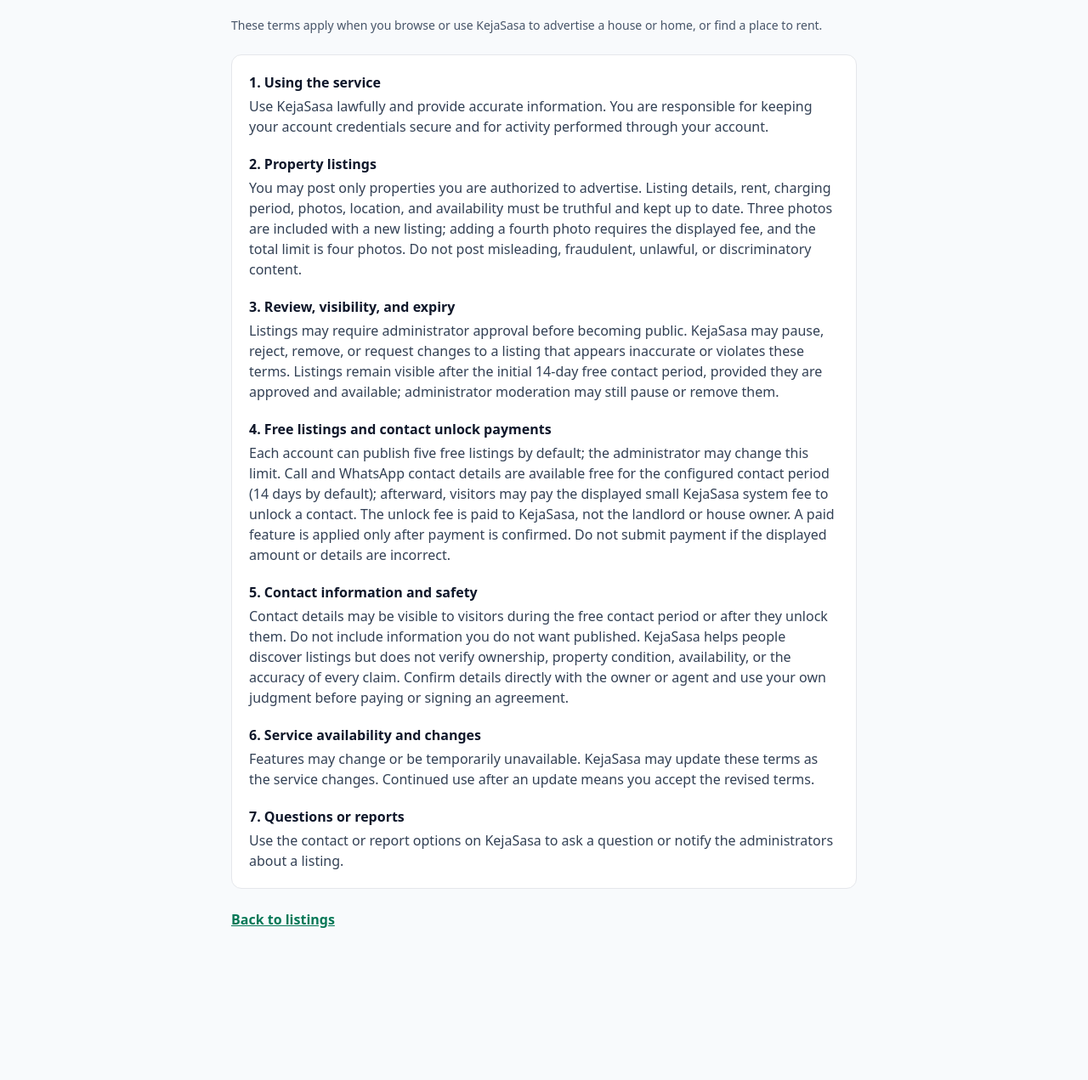
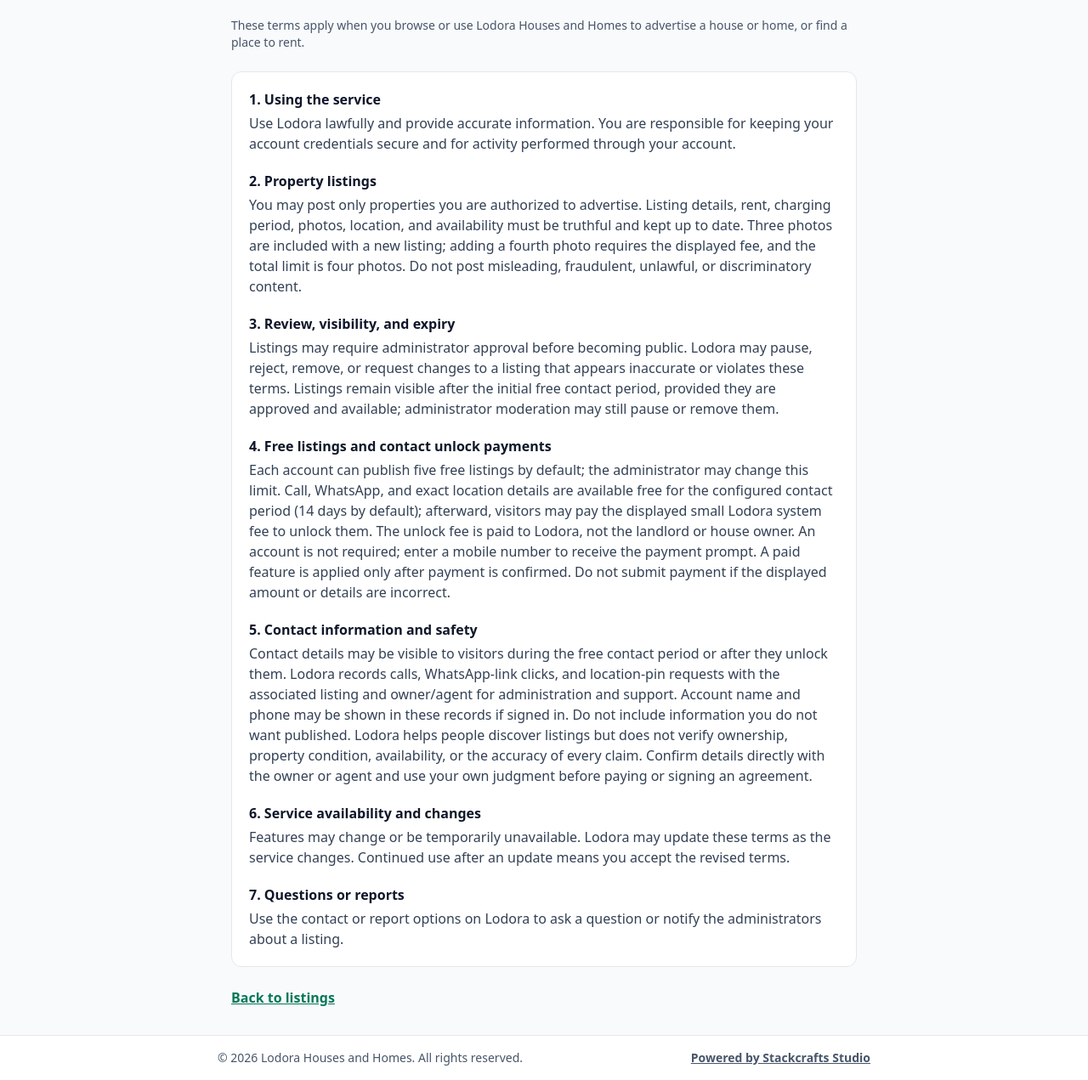
Before and after one commit to Ericmusyoka2020/nyumbabafronted, a plain HTML site: page terms.html in a window 1280 px wide. Shown: the part 133-1404 px from the top of the page at 85% size. Before the commit the page ends 1259 px from the top, so only its background shows below. Drawn offline with nearby package versions, Linux system fonts and the light colour scheme.

Commit message:
Update terms.html

```diff
--- a/terms.html
+++ b/terms.html
@@ -3,23 +3,23 @@
 <head>
   <meta charset="UTF-8" />
   <meta name="viewport" content="width=device-width, initial-scale=1.0" />
-  <title>Terms & Conditions — KejaSasa</title>
+  <title>Terms & Conditions — Lodora Houses and Homes</title>
   <script src="https://cdn.tailwindcss.com"></script>
 </head>
 <body class="min-h-screen bg-slate-50 text-slate-900">
   <header class="border-b bg-white px-4 py-4">
     <div class="mx-auto flex max-w-3xl items-center justify-between">
-      <a href="index.html" class="text-xl font-bold text-emerald-700">KejaSasa</a>
+      <a href="index.html" class="text-xl font-bold text-emerald-700">Lodora Houses and Homes</a>
       <a href="faq.html" class="text-sm font-semibold underline">FAQs</a>
     </div>
   </header>
   <main class="mx-auto max-w-3xl space-y-6 p-4 py-8">
     <h1 class="text-3xl font-bold">Terms & Conditions</h1>
-    <p class="text-sm text-slate-600">These terms apply when you browse or use KejaSasa to advertise a house or home, or find a place to rent.</p>
+    <p class="text-sm text-slate-600">These terms apply when you browse or use Lodora Houses and Homes to advertise a house or home, or find a place to rent.</p>
     <section class="space-y-5 rounded-xl border bg-white p-5">
       <article>
         <h2 class="font-bold">1. Using the service</h2>
-        <p class="mt-1 text-slate-700">Use KejaSasa lawfully and provide accurate information. You are responsible for keeping your account credentials secure and for activity performed through your account.</p>
+        <p class="mt-1 text-slate-700">Use Lodora lawfully and provide accurate information. You are responsible for keeping your account credentials secure and for activity performed through your account.</p>
       </article>
       <article>
         <h2 class="font-bold">2. Property listings</h2>
@@ -27,26 +27,33 @@
       </article>
       <article>
         <h2 class="font-bold">3. Review, visibility, and expiry</h2>
-        <p class="mt-1 text-slate-700">Listings may require administrator approval before becoming public. KejaSasa may pause, reject, remove, or request changes to a listing that appears inaccurate or violates these terms. Listings remain visible after the initial 14-day free contact period, provided they are approved and available; administrator moderation may still pause or remove them.</p>
+        <p class="mt-1 text-slate-700">Listings may require administrator approval before becoming public. Lodora may pause, reject, remove, or request changes to a listing that appears inaccurate or violates these terms. Listings remain visible after the initial free contact period, provided they are approved and available; administrator moderation may still pause or remove them.</p>
       </article>
       <article>
         <h2 class="font-bold">4. Free listings and contact unlock payments</h2>
-        <p class="mt-1 text-slate-700">Each account can publish five free listings by default; the administrator may change this limit. Call and WhatsApp contact details are available free for the configured contact period (14 days by default); afterward, visitors may pay the displayed small KejaSasa system fee to unlock a contact. The unlock fee is paid to KejaSasa, not the landlord or house owner. A paid feature is applied only after payment is confirmed. Do not submit payment if the displayed amount or details are incorrect.</p>
+        <p class="mt-1 text-slate-700">Each account can publish five free listings by default; the administrator may change this limit. Call, WhatsApp, and exact location details are available free for the configured contact period (14 days by default); afterward, visitors may pay the displayed small Lodora system fee to unlock them. The unlock fee is paid to Lodora, not the landlord or house owner. An account is not required; enter a mobile number to receive the payment prompt. A paid feature is applied only after payment is confirmed. Do not submit payment if the displayed amount or details are incorrect.</p>
       </article>
       <article>
         <h2 class="font-bold">5. Contact information and safety</h2>
-        <p class="mt-1 text-slate-700">Contact details may be visible to visitors during the free contact period or after they unlock them. Do not include information you do not want published. KejaSasa helps people discover listings but does not verify ownership, property condition, availability, or the accuracy of every claim. Confirm details directly with the owner or agent and use your own judgment before paying or signing an agreement.</p>
+        <p class="mt-1 text-slate-700">Contact details may be visible to visitors during the free contact period or after they unlock them. Lodora records calls, WhatsApp-link clicks, and location-pin requests with the associated listing and owner/agent for administration and support. Account name and phone may be shown in these records if signed in. Do not include information you do not want published. Lodora helps people discover listings but does not verify ownership, property condition, availability, or the accuracy of every claim. Confirm details directly with the owner or agent and use your own judgment before paying or signing an agreement.</p>
       </article>
       <article>
         <h2 class="font-bold">6. Service availability and changes</h2>
-        <p class="mt-1 text-slate-700">Features may change or be temporarily unavailable. KejaSasa may update these terms as the service changes. Continued use after an update means you accept the revised terms.</p>
+        <p class="mt-1 text-slate-700">Features may change or be temporarily unavailable. Lodora may update these terms as the service changes. Continued use after an update means you accept the revised terms.</p>
       </article>
       <article>
         <h2 class="font-bold">7. Questions or reports</h2>
-        <p class="mt-1 text-slate-700">Use the contact or report options on KejaSasa to ask a question or notify the administrators about a listing.</p>
+        <p class="mt-1 text-slate-700">Use the contact or report options on Lodora to ask a question or notify the administrators about a listing.</p>
       </article>
     </section>
     <a href="index.html" class="inline-block font-semibold text-emerald-700 underline">Back to listings</a>
   </main>
+  <footer class="border-t bg-white px-4 py-4 text-sm text-slate-600">
+    <div class="mx-auto flex max-w-3xl flex-wrap items-center justify-between gap-2">
+      <span>© <span id="currentYear"></span> Lodora Houses and Homes. All rights reserved.</span>
+      <a href="https://stackcrafts.com" target="_blank" rel="noopener noreferrer" class="font-semibold underline">Powered by Stackcrafts Studio</a>
+    </div>
+  </footer>
+  <script>document.getElementById('currentYear').textContent = new Date().getFullYear();</script>
 </body>
 </html>
```
